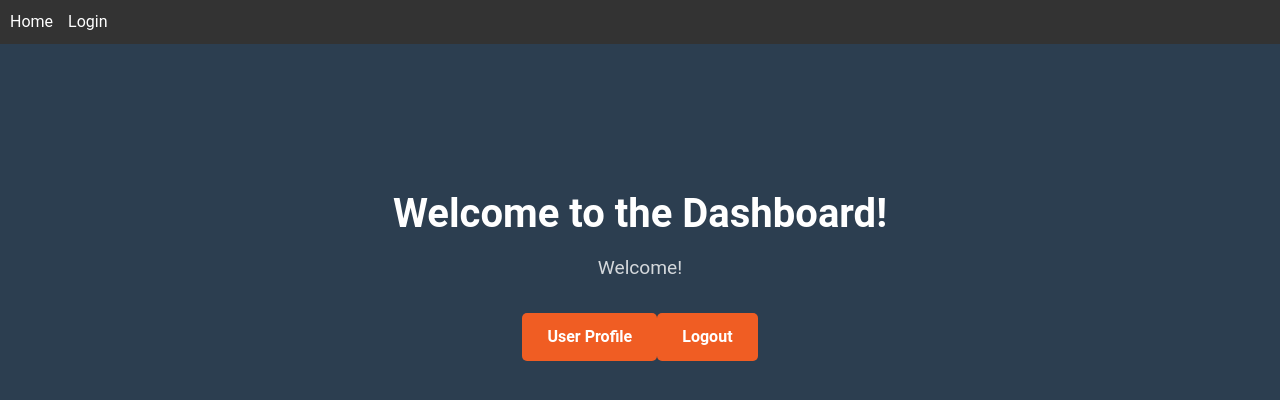
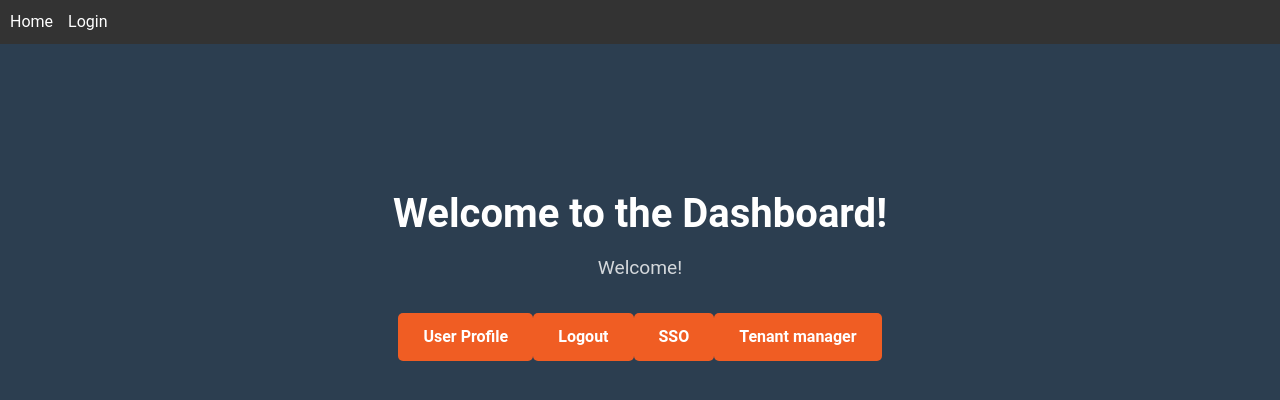
Before and after one commit to CoderBunnyS/ReactDemo, a React (Create React App) app: page /dashboard in a window 1280 px wide. Shown: the top 400 px of the page. Built offline with nearby package versions, Linux system fonts and the light colour scheme; no server answers; what @fusionauth/react-sdk would draw is missing.

Commit message:
added tenant manager link

```diff
--- a/src/Dashboard.js
+++ b/src/Dashboard.js
@@ -131,7 +131,7 @@ const Dashboard = () => {
       {userDisplayName ? `Welcome, ${userDisplayName}!` : "Welcome!"}
     </p>
     <div className="flex justify-center items-center space-x-4 mt-4">
-  <button
+  <button type="button"
     onClick={() =>
       window.open(
         "https://demo.fusionauth.io/account/?client_id=02a3c029-c4f7-4468-93df-4cf553032225",
@@ -143,12 +143,22 @@ const Dashboard = () => {
   >
     User Profile
   </button>
-  <button
+  <button type="button"
     onClick={handleLogout}
     className="bg-red-500 text-white font-bold py-2 px-4 rounded hover:bg-red-700"
   >
     Logout
   </button>
+  <button type="button" className="bg-red-500 text-white font-bold py-2 px-4 rounded hover:bg-red-700">
+    <a href="http://localhost:3004/" target="_blank" rel="noopener noreferrer">
+      SSO
+    </a>
+    </button>
+    <button type="button" className="bg-red-500 text-white font-bold py-2 px-4 rounded hover:bg-red-700">
+    <a href="https://demo.fusionauth.io/tenant-manager/ee426f66-73b0-497f-bf16-962b8be0c1f2" target="_blank" rel="noopener noreferrer">
+      Tenant manager
+    </a>
+    </button>
 </div>
 
 
--- a/src/components/HomePage.js
+++ b/src/components/HomePage.js
@@ -16,7 +16,9 @@ const HomePage = () => {
     const authorizeUrl = `${process.env.REACT_APP_FUSIONAUTH_BASE_URL}/oauth2/authorize`;
     const clientId = process.env.REACT_APP_FUSIONAUTH_CLIENT_ID;
     const redirectUri = process.env.REACT_APP_FUSIONAUTH_REDIRECT_URI;
+
     const loginUrl = `${authorizeUrl}?client_id=${clientId}&response_type=code&redirect_uri=${encodeURIComponent(redirectUri)}&scope=openid`;
+
     console.log('Login URL:', loginUrl); // Debugging log
     window.location.href = loginUrl;
   };
@@ -29,7 +31,11 @@ const HomePage = () => {
       <div className="homepage-content">
         <h1>Welcome to Bunny's FusionAuth Dashboard</h1>
         <p>Your gateway to secure and seamless user authentication solutions.</p>
-        {!isLoggedIn && <button onClick={handleLogin}>Login</button>}
+        {!isLoggedIn && (
+          <button type="button" onClick={handleLogin}>
+            Login
+          </button>
+        )}
       </div>
     </div>
   );
```
